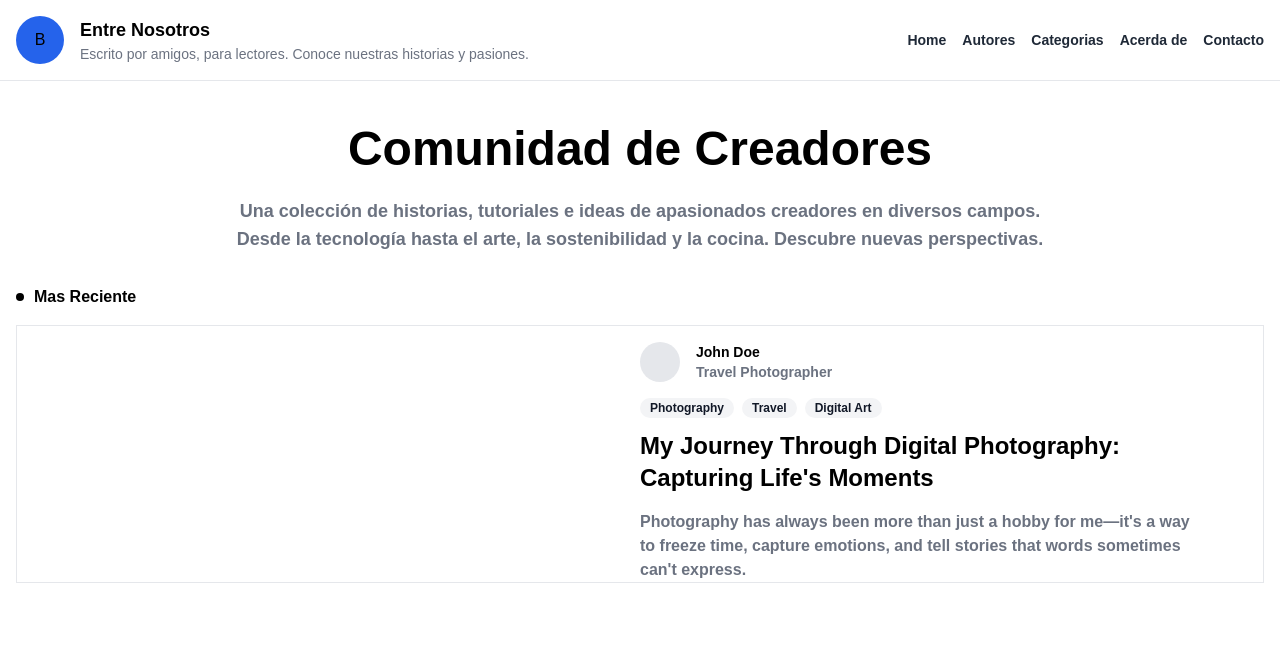
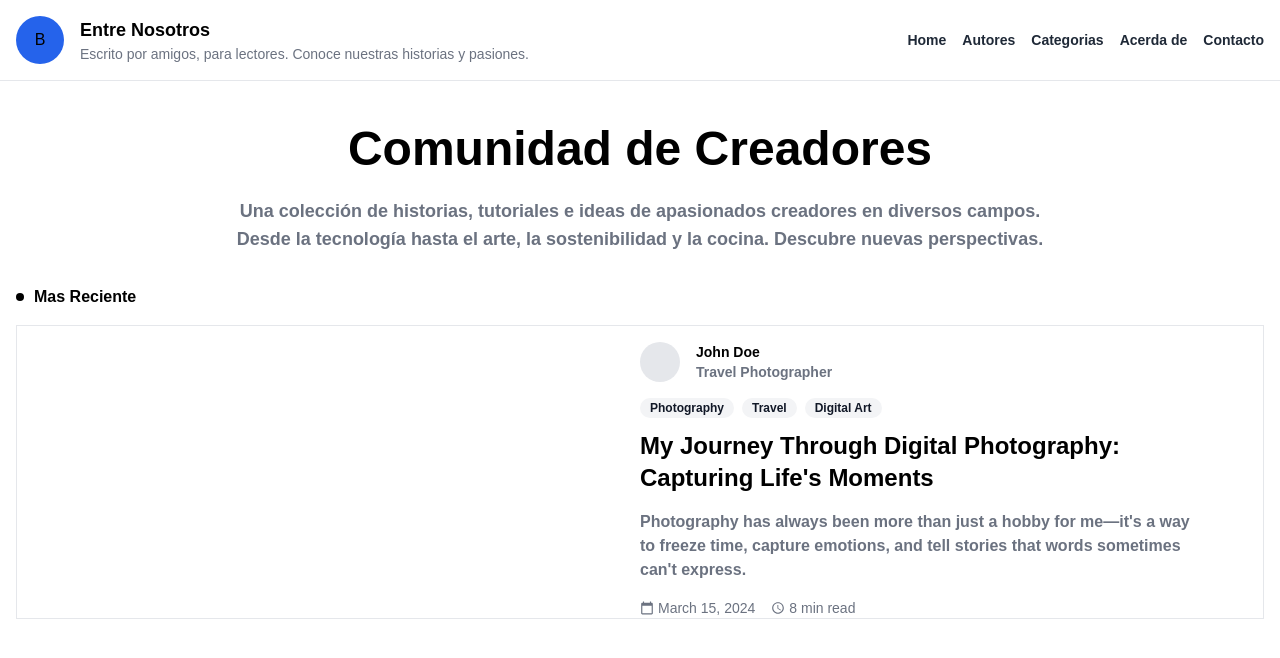
Before and after one commit to GuillermoSM5/front-blog, a Next.js app: page /home in a window 1280 px wide. Shown: the top 658 px of the page. Built offline with nearby package versions, Linux system fonts and the light colour scheme.

Commit message:
feat(all project): install react-icons

```diff
--- a/package.json
+++ b/package.json
@@ -11,7 +11,8 @@
   "dependencies": {
     "next": "15.4.5",
     "react": "19.1.0",
-    "react-dom": "19.1.0"
+    "react-dom": "19.1.0",
+    "react-icons": "^5.5.0"
   },
   "devDependencies": {
     "@eslint/eslintrc": "^3",
--- a/src/app/home/components/PostCard/PostCard.tsx
+++ b/src/app/home/components/PostCard/PostCard.tsx
@@ -1,4 +1,5 @@
 import Tag from "@/app/components/Tag";
+import { MdCalendarToday, MdAccessTime } from "react-icons/md";
 
 const PostCard = () => {
 
@@ -6,7 +7,7 @@ const PostCard = () => {
 
     return (
         <>
-            <div className="container border border-(--border-color) flex">
+            <div className="container border border-(--border-color) flex m-auto">
                 <div className="flex-3/6"></div>
                 <div className="flex-3/6">
                     <div className="flex items-center py-4">
@@ -30,6 +31,16 @@ const PostCard = () => {
                     <p className="mt-4 text-(--secondary-color) font-semibold w-[90%]">
                         Photography has always been more than just a hobby for me—it's a way to freeze time, capture emotions, and tell stories that words sometimes can't express.
                     </p>
+                    <div className="flex mt-4 text-sm font-medium text-(--secondary-color) [&>*]:mr-4">
+                        <div className="flex items-center ">
+                            <MdCalendarToday className="mr-1" />
+                            <p>March 15, 2024</p>
+                        </div>
+                        <div className="flex items-center ">
+                            <MdAccessTime className="mr-1" />
+                            <p>8 min read</p>
+                        </div>
+                    </div>
                 </div>
             </div>
         </>
```
Also changed, not shown: 1 other file (tests, documents, lock files or other folders).
